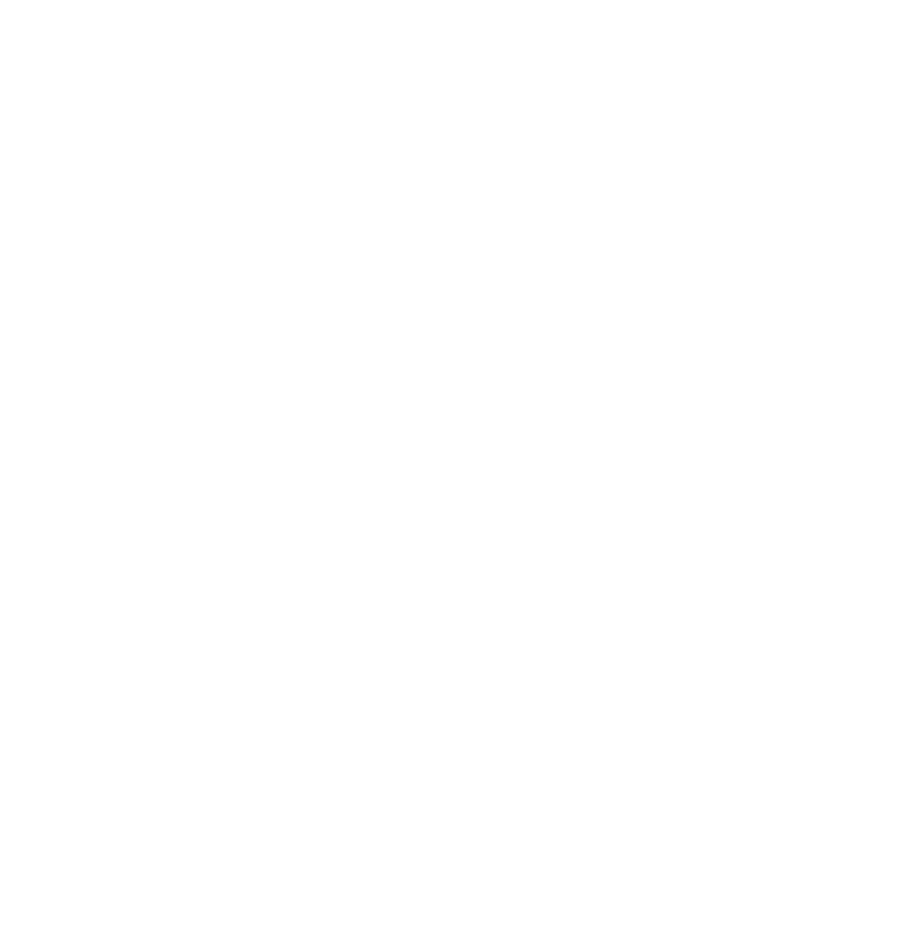
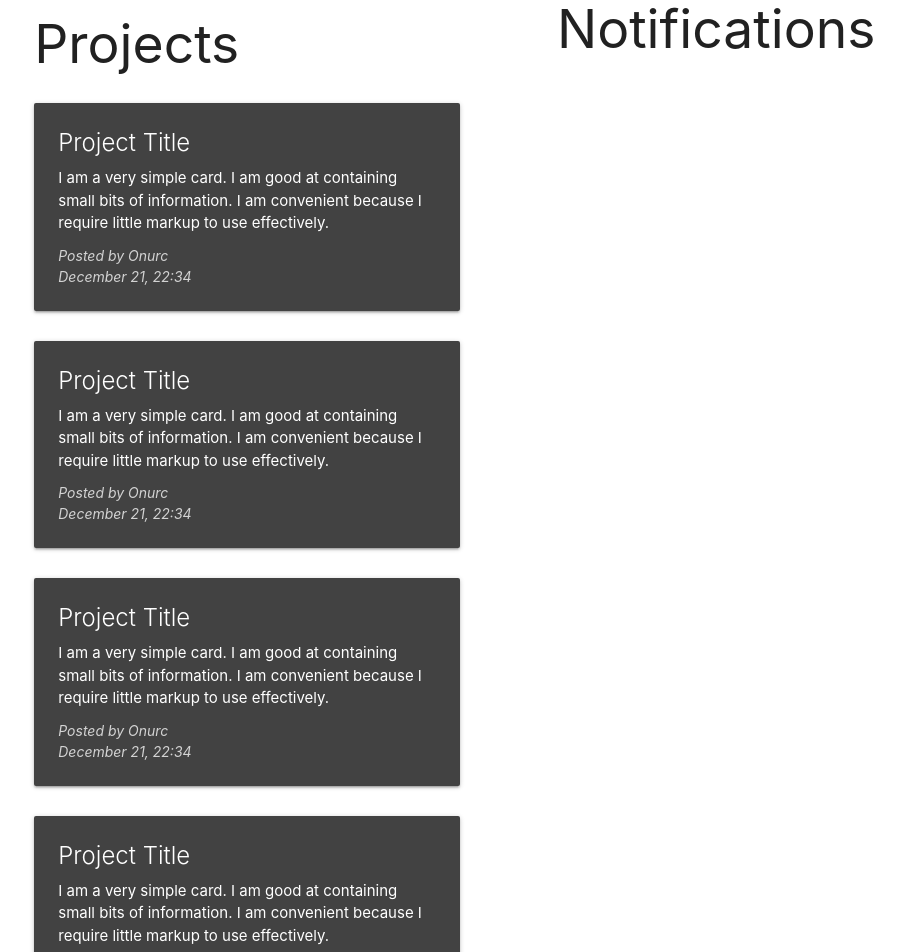
Before and after one commit to tasyurek/react.js-project-table-app, a React (Create React App) app: page / in a window 1280 px wide. Shown: the part 100-1052 px from the top of the page, without its empty margins (169-1073 px from the left). Before the commit the page ends 800 px from the top, so only its background shows below. Built offline with nearby package versions, Linux system fonts and the light colour scheme.

Commit message:
Create Dashboard

```diff
--- a/src/App.js
+++ b/src/App.js
@@ -1,13 +1,18 @@
 import React, { Component } from "react";
-import { BrowserRouter } from "react-router-dom";
+import { BrowserRouter, Switch, Route } from "react-router-dom";
 import Navbar from "./components/layout/Navbar";
+import DashBoard from "./components/dashboard/Dashboard";
+import "./index.css";
 
 class App extends Component {
   render() {
     return (
       <BrowserRouter>
-        <div className="App">
+        <div className="app">
           <Navbar />
+          <Switch>
+            <Route path="/" component={DashBoard} />
+          </Switch>
         </div>
       </BrowserRouter>
     );
--- a/src/components/dashboard/Dashboard.js
+++ b/src/components/dashboard/Dashboard.js
@@ -0,0 +1,22 @@
+import React, { Component } from "react";
+import Notifications from "./Notifications";
+import ProjectList from "../projects/ProjectList";
+
+class DashBoard extends Component {
+  render() {
+    return (
+      <div className="container dashboard">
+        <div className="row">
+          <div className="col s12 m6">
+            <ProjectList />
+          </div>
+          <div className="col s12 m5 offset-m1">
+            <Notifications />
+          </div>
+        </div>
+      </div>
+    );
+  }
+}
+
+export default DashBoard;
--- /dev/null
+++ b/src/components/dashboard/Notifications.js
@@ -0,0 +1,12 @@
+import React from "react";
+import { noConflict } from "q";
+
+const Notifications = () => {
+  return (
+    <div>
+      <h2>Notifications</h2>
+    </div>
+  );
+};
+
+export default Notifications;
--- a/src/components/layout/SignedOutLinks.js
+++ b/src/components/layout/SignedOutLinks.js
@@ -5,10 +5,10 @@
   return (
     <ul className="right">
       <li>
-        <NavLink to="/">Log In</NavLink>
+        <NavLink to="/">Sign in</NavLink>
       </li>
       <li>
-        <NavLink to="/">Sign Up</NavLink>
+        <NavLink to="/">Sign up</NavLink>
       </li>
     </ul>
   );
--- a/src/components/projects/ProjectList.js
+++ b/src/components/projects/ProjectList.js
@@ -0,0 +1,70 @@
+import React from "react";
+
+const ProjectList = () => {
+  return (
+    <div className="project-list section">
+      <h2>Projects</h2>
+      <div className="card z-depth-1 project-summary grey darken-3 white-text">
+        <div className="card-content">
+          <span className="card-title">Project Title</span>
+          <p>
+            I am a very simple card. I am good at containing small bits of
+            information. I am convenient because I require little markup to use
+            effectively.
+          </p>
+          <div className="project-summary-info">
+            <p>Posted by Onurc</p>
+            <p>December 21, 22:34</p>
+          </div>
+        </div>
+      </div>
+
+      <div className="card z-depth-1 project-summary grey darken-3 white-text">
+        <div className="card-content">
+          <span className="card-title">Project Title</span>
+          <p>
+            I am a very simple card. I am good at containing small bits of
+            information. I am convenient because I require little markup to use
+            effectively.
+          </p>
+          <div className="project-summary-info">
+            <p>Posted by Onurc</p>
+            <p>December 21, 22:34</p>
+          </div>
+        </div>
+      </div>
+
+      <div className="card z-depth-1 project-summary grey darken-3 white-text">
+        <div className="card-content">
+          <span className="card-title">Project Title</span>
+          <p>
+            I am a very simple card. I am good at containing small bits of
+            information. I am convenient because I require little markup to use
+            effectively.
+          </p>
+          <div className="project-summary-info">
+            <p>Posted by Onurc</p>
+            <p>December 21, 22:34</p>
+          </div>
+        </div>
+      </div>
+
+      <div className="card z-depth-1 project-summary grey darken-3 white-text">
+        <div className="card-content">
+          <span className="card-title">Project Title</span>
+          <p>
+            I am a very simple card. I am good at containing small bits of
+            information. I am convenient because I require little markup to use
+            effectively.
+          </p>
+          <div className="project-summary-info">
+            <p>Posted by Onurc</p>
+            <p>December 21, 22:34</p>
+          </div>
+        </div>
+      </div>
+    </div>
+  );
+};
+
+export default ProjectList;
--- a/src/index.css
+++ b/src/index.css
@@ -12,3 +12,14 @@
   font-family: source-code-pro, Menlo, Monaco, Consolas, "Courier New",
     monospace;
 }
+
+.project-summary {
+  margin: 30px 0;
+}
+
+.project-summary-info {
+  color: rgb(211, 211, 211);
+  font-style: italic;
+  font-size: 14px;
+  margin-top: 10px;
+}
```
Also changed, not shown: src/components/dashboard/Notification.js (deleted).
